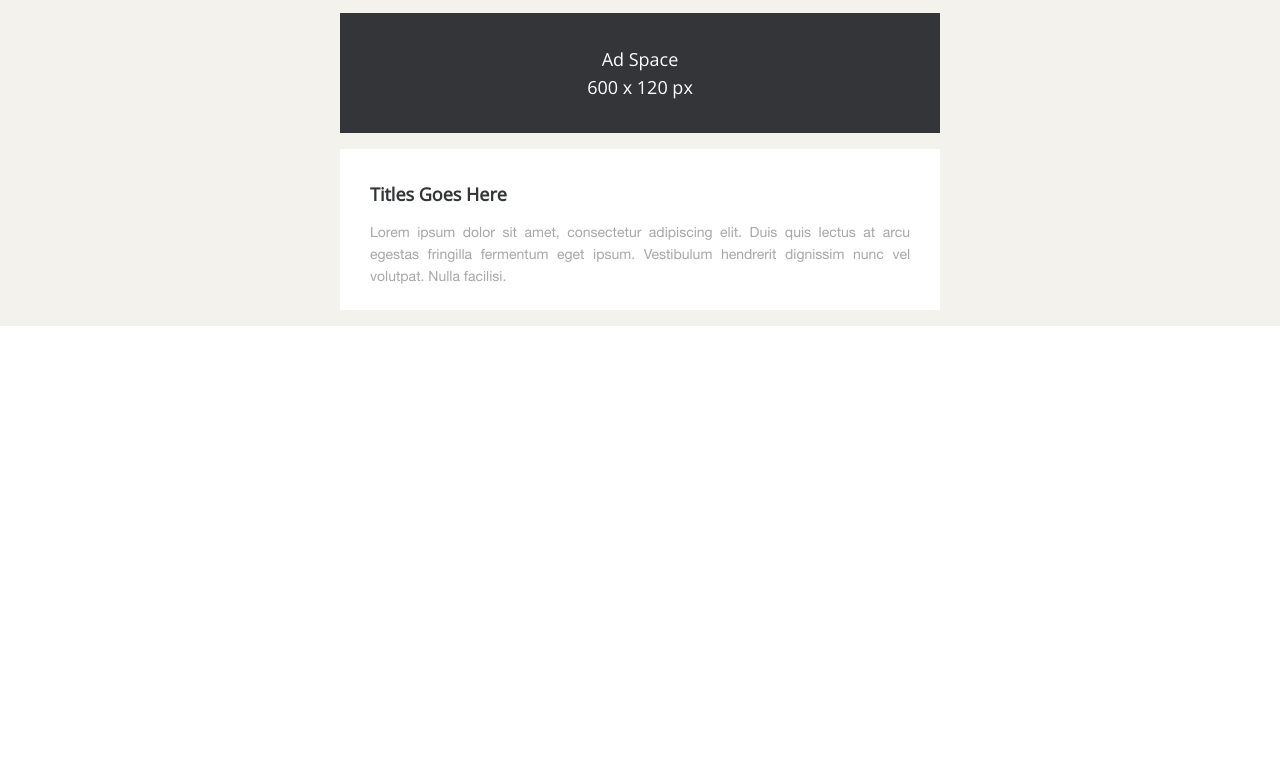
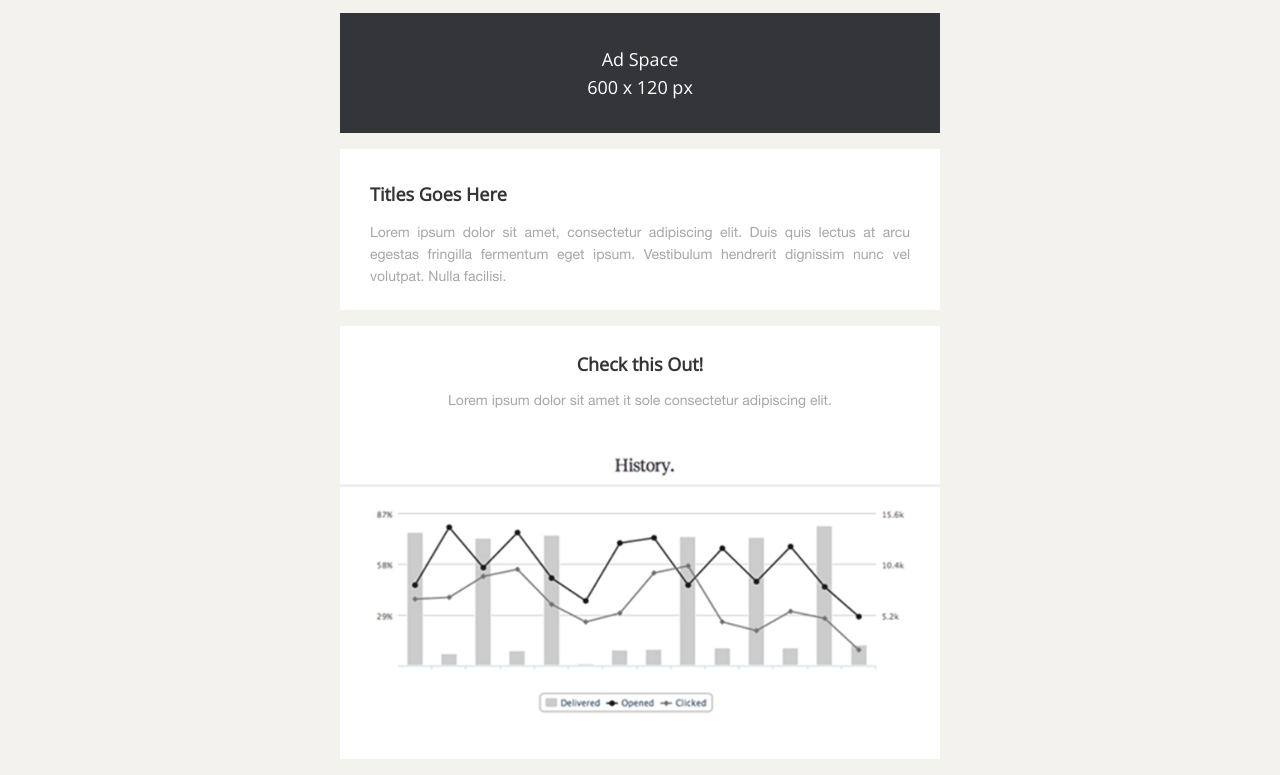
Before and after one commit to YuraLinkev1ch/email-picto, a plain HTML site: page index.html in a window 1280 px wide. Shown: the part 1823-2598 px from the top of the page. Before the commit the page ends 2149 px from the top, so only its background shows below. Drawn offline with nearby package versions, Linux system fonts and the light colour scheme.

Commit message:
add section

```diff
--- a/index.html
+++ b/index.html
@@ -637,6 +637,35 @@
 										</tbody>
 									</table>
 
+									<table  cellpadding="0" cellspacing="0" border="0" width="100%" bgcolor="#FFFFFF" align="center">
+										<tbody>
+											<tr>
+												<td align="center" >
+													<div style="height: 30px; line-height: 30px; font-size: 28px">&nbsp;</div>
+													<span style="font-family: Arial, Helvetica, sans-serif, 'Open Sans'; font-size: 18px; color: #343538; font-weight: 700; ">Check this Out!</span>
+													<div style="height: 18px; line-height: 18px; font-size: 16px">&nbsp;</div>
+													<p align="center" style="Margin: 0; font-family: Arial, Helvetica, sans-serif, 'HelveticaNeue'; font-size: 14px; color: rgb(167, 167, 167); line-height: 22px; ">
+														Lorem ipsum dolor sit amet it sole consectetur adipiscing elit.
+													</p>
+													<div style="height: 30px; line-height: 30px; font-size: 28px">&nbsp;</div>
+													<a href="https://www.facebook.com/profile.php?id=100027150360516" target="_blank">
+														<img width="483" border="0" src="https://raw.githubusercontent.com/YuraLinkev1ch/email-picto/master/chart.jpg" alt="picture" style="width: 100%; height: auto;" />
+													</a>
+													<div style="height: 30px; line-height: 30px; font-size: 28px">&nbsp;</div>
+												</td>
+											</tr>
+										</tbody>
+									</table>
+
+									<table cellpadding="0" cellspacing="0" border="0"  width="100%" bgcolor="#F3F2ED">
+										<tbody>
+											<tr>
+												<td height="15">
+													&nbsp;
+												</td>
+											</tr>
+										</tbody>
+									</table>
 
 								</td>
 							</tr>
```
Also changed, not shown: chart.jpg (added).
